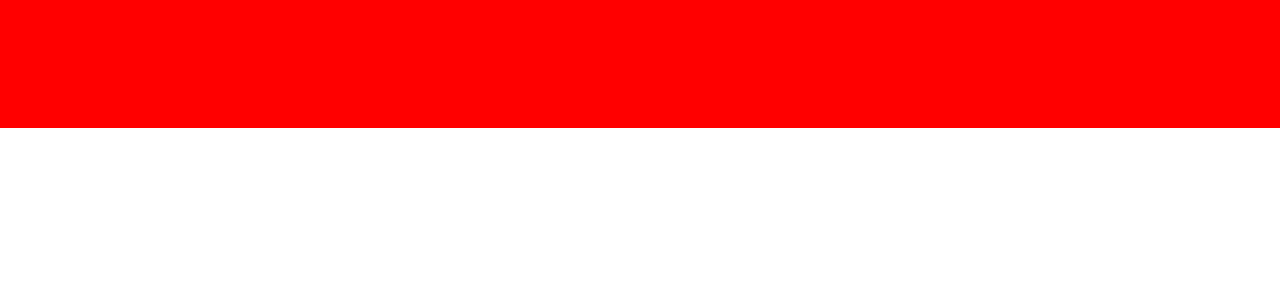
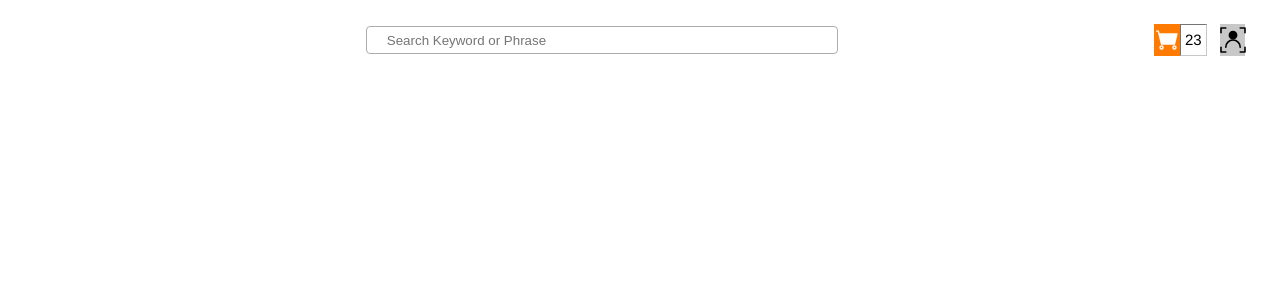
Before and after one commit to GodwinCameron/2023-DV200-Term3-FireAway, a React (Create React App) app: page / in a window 1280 px wide. Shown: the top 300 px of the page. Built offline with nearby package versions, Linux system fonts and the light colour scheme.

Commit message:
NavBar setup + profile and cart icons added
Started the Navbar

```diff
--- a/src/components/NavBarComponent/Component.NavBar.jsx
+++ b/src/components/NavBarComponent/Component.NavBar.jsx
@@ -1,9 +1,20 @@
 import React from "react";
 import style from "./Style.NavBar.module.scss";
+import cartIcon from "../../assets/icons/cart.svg";
+import profileIcon from "../../assets/icons/profile.svg";
 
 const NavBarComponent = () => {
     return(<>
-        <div className={style.main}></div>
+        <div className={style.main}>
+            <div className={style.topSection}>
+                <div className={style.logo}></div>
+                <div className={style.searchBarArea}><input className={style.searchBar} placeholder="Search Keyword or Phrase"></input></div>
+                <div className={style.searchBarWidgets}>
+                    <div className={style.navCartIcon}><img src={cartIcon}/></div><div id="nav_cart_items" className={style.cartItems}>23</div>
+                    <div className={style.navProfileIcon}><img src={profileIcon}/></div>
+                </div>
+            </div>
+        </div>
     </>)
 }
 
--- a/src/components/NavBarComponent/Style.NavBar.module.scss
+++ b/src/components/NavBarComponent/Style.NavBar.module.scss
@@ -1,5 +1,120 @@
+@import "../../styles.scss";
+
 .main{
-    background-color: red;
     width: 100%;
-    height: 16vh;
+    height: 19vh;
+
+    display: flex;
+    flex-direction: column;
+
+    .topSection{
+        width: 98vw;
+        height: 10vh;
+        display: flex;
+        flex-direction: row;
+        align-items: center;
+        padding-left: 2vw;
+        gap: 15vw;
+
+        .logo{
+            width: 12vw;
+            height: 7vh;
+        }
+
+        .searchBarArea{
+            margin-right: 7vw;
+            .searchBar{
+                width: 35vw;
+                height: 3vh;
+                padding-left: 20px;
+                outline: 0;
+                border: 1px solid rgb(172, 172, 172);
+                border-radius: 4px;
+
+                &:active{
+                    background-color: rgb(238, 238, 238);
+                }
+
+                &:focus{
+                    outline: 1px;
+                }
+            }
+        }
+
+        .searchBarWidgets{
+            width: 13vw;
+            height: 8vh;
+            display: flex;
+            align-items: center;
+            justify-content: center;
+
+            .navCartIcon{
+                transition: 500ms;
+                background-color: $palette-1;
+                max-height: 4vh;
+                min-height: 4vh;
+                width: 2vw;
+                display: flex;
+                align-items: center;
+                justify-content: center;
+
+                &:hover{
+                    transition: 500ms;
+                    background-color: black;
+                    cursor: pointer;
+
+                    img{
+                        transition: 500ms;
+                        filter: invert(85%);
+                    }
+                }
+
+                img{
+                    scale: 70%;
+                    filter: invert(100%);
+                }
+            }
+            .cartItems{
+                border: 1px inset $palette-5;
+                width: 2vw;
+                height: 3.8vh;
+                display: flex;
+                font-family: 'Franklin Gothic Medium', 'Arial Narrow', Arial, sans-serif;
+                align-items: center;
+                justify-content: center;
+                font-size: 15px;
+                margin-right: 1vw;
+
+                &:hover{
+                    cursor: default;
+                }
+            }
+
+            .navProfileIcon{
+                background-color: $palette-5;
+                transition: 500ms;
+                max-height: 4vh;
+                min-height: 4vh;
+                width: 2vw;
+                display: flex;
+                align-items: center;
+                justify-content: center;
+
+                img{
+                    scale: 80%;
+                }
+
+                &:hover{
+                    transition: 500ms;
+                    background-color: black;
+                    cursor: pointer;
+
+                    img{
+                        transition: 500ms;
+                        filter: invert(100%);
+                    }
+                }
+            }
+        }
+    }
 }
--- /dev/null
+++ b/src/styles.scss
@@ -0,0 +1,6 @@
+$palette-1: #ff7a00;
+$palette-2: #ff7b0099;
+$palette-3: #ff7b0066;
+$palette-4: #A7A7A7;
+$palette-5: #c8c8c8;
+$palette-6: #DBDBDB;
```
Also changed, not shown: src/assets/icons/cart.svg (added), src/assets/icons/profile.svg (added).
